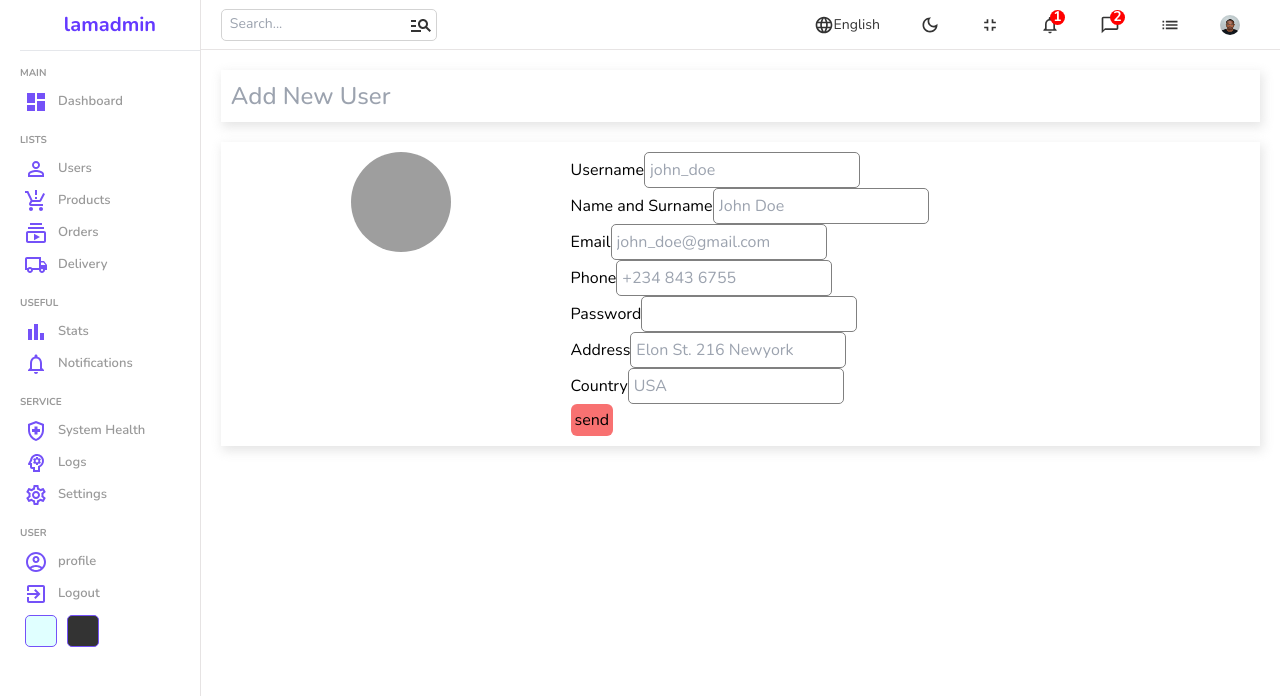
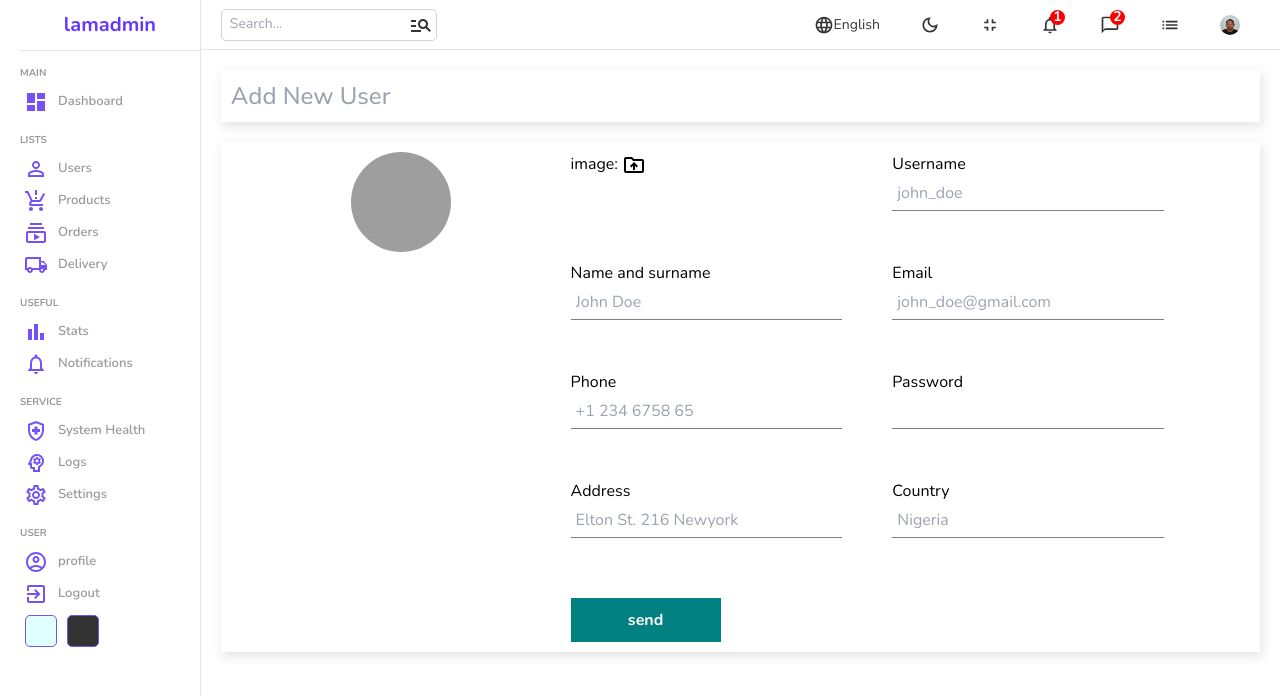
Before and after one commit to Titania01/dashboard-play, a React (Vite) app: page /users/new in a window 1280 px wide. Shown: the top 696 px of the page. Built offline with nearby package versions, Linux system fonts and the light colour scheme; grey boxes are pictures that could not be loaded.

Commit message:
feat: new-products implementation

```diff
--- a/src/App.tsx
+++ b/src/App.tsx
@@ -1,5 +1,6 @@
 import { BrowserRouter, Routes, Route } from "react-router-dom";
 import Login from "./auth/login";
+import { productInputs, userInputs } from "./organism/formsource";
 import Home from "./pages/home";
 import List from "./pages/list";
 import NewPage from "./pages/newPage";
@@ -16,12 +17,20 @@ function App() {
             <Route path="users">
               <Route index element={<List />} />
               <Route path=":userId" element={<SinglePage />} />
-              <Route path="new" element={<NewPage />} />
+              <Route
+                path="new"
+                element={<NewPage inputs={userInputs} title="Add New User" />}
+              />
             </Route>
             <Route path="products">
               <Route index element={<List />} />
               <Route path=":productId" element={<SinglePage />} />
-              <Route path="new" element={<NewPage />} />
+              <Route
+                path="new"
+                element={
+                  <NewPage inputs={productInputs} title="Add New Product" />
+                }
+              />
             </Route>
           </Route>
         </Routes>
--- /dev/null
+++ b/src/organism/formsource.ts
@@ -0,0 +1,77 @@
+
+export const userInputs = [
+  {
+    id: 1,
+    label: "Username",
+    type: "text",
+    placeholder: "john_doe",
+  },
+  {
+    id: 2,
+    label: "Name and surname",
+    type: "text",
+    placeholder: "John Doe",
+  },
+  {
+    id: 3,
+    label: "Email",
+    type: "email",
+    placeholder: "john_doe@gmail.com",
+  },
+  {
+    id: 4,
+    label: "Phone",
+    type: "text",
+    placeholder: "+1 234 6758 65",
+  },
+  {
+    id: 5,
+    label: "Password",
+    type: "password",
+  },
+  {
+    id: 6,
+    label: "Address",
+    type: "text",
+    placeholder: "Elton St. 216 Newyork",
+  },
+  {
+    id: 7,
+    label: "Country",
+    type: "text",
+    placeholder: "Nigeria",
+  },
+];
+
+export const productInputs = [
+  {
+    id: 1,
+    label: "Title",
+    type: "text",
+    placeholder: "Apple Macbook Pro",
+  },
+  {
+    id: 2,
+    label: "Description",
+    type: "text",
+    placeholder: "Description",
+  },
+  {
+    id: 3,
+    label: "Category",
+    type: "text",
+    placeholder: "Computers",
+  },
+  {
+    id: 4,
+    label: "Price",
+    type: "text",
+    placeholder: "100",
+  },
+  {
+    id: 5,
+    label: "Stock",
+    type: "text",
+    placeholder: "in stock",
+  },
+];
--- a/src/pages/newPage/index.tsx
+++ b/src/pages/newPage/index.tsx
@@ -1,17 +1,28 @@
 import Navbar from "../../organism/navbar";
 import Sidebar from "../../organism/sidebar";
 import "./newPage.scss";
+import DriveFolderUploadOutlinedIcon from "@mui/icons-material/DriveFolderUploadOutlined";
+import { useState } from "react";
 
-const NewPage = () => {
+type newScreenProps = {
+  inputs: Array<{
+    id?: number;
+    label?: string;
+    type?: string;
+    placeholder?: string;
+  }>;
+  title?: string;
+};
+
+const NewPage = ({ inputs, title }: newScreenProps) => {
+  const [file, setFile] = useState("");
   return (
     <div className="new">
       <Sidebar />
       <div className="newContainer">
         <Navbar />
         <div className="top">
-          <h1 className="font font-medium text-2xl text-gray-400">
-            Add New User
-          </h1>
+          <h1 className="font font-medium text-2xl text-gray-400">{title}</h1>
         </div>
         <div className="bottom">
           <div className="left">
@@ -23,46 +34,23 @@ const NewPage = () => {
           <div className="right">
             <form>
               <div className="formInput">
-                <label>Username</label>
-                <input type="text" placeholder="john_doe" className="inputt" />
+                <label htmlFor="file">
+                  image: <DriveFolderUploadOutlinedIcon className="icon" />
+                </label>
+                <input type="file" id="file" className="inputt hidden" />
               </div>
-              <div className="formInput">
-                <label>Name and Surname</label>
-                <input type="text" placeholder="John Doe" className="inputt" />
-              </div>
-              <div className="formInput">
-                <label>Email</label>
-                <input
-                  type="email"
-                  placeholder="john_doe@gmail.com"
-                  className="inputt"
-                />
-              </div>
-              <div className="formInput">
-                <label>Phone</label>
-                <input
-                  type="text"
-                  placeholder="+234 843 6755"
-                  className="inputt"
-                />
-              </div>
-              <div className="formInput">
-                <label>Password</label>
-                <input type="password" className="inputt" />
-              </div>
-              <div className="formInput">
-                <label>Address</label>
-                <input
-                  type="text"
-                  className="inputt"
-                  placeholder="Elon St. 216 Newyork"
-                />
-              </div>
-              <div className="formInput">
-                <label>Country</label>
-                <input type="password" className="inputt" placeholder="USA" />
-              </div>
-              <button className="bg-red-400 p-1 rounded-md">send</button>
+              {inputs.map((input) => (
+                <div className="formInput" key={input.id}>
+                  <label>{input.label}</label>
+                  <input
+                    type={input.type}
+                    className="inputt"
+                    placeholder={input.placeholder}
+                  />
+                </div>
+              ))}
+              <br />
+              <button>send</button>
             </form>
           </div>
         </div>
--- a/src/pages/newPage/newPage.scss
+++ b/src/pages/newPage/newPage.scss
@@ -5,7 +5,8 @@
   .newContainer {
     flex: 6;
 
-        .top, .bottom {
+    .top,
+    .bottom {
       box-shadow: 2px 4px 10px 1px rgba(201, 201, 201, 0.47);
       padding: 10px;
       margin: 20px;
@@ -16,7 +17,7 @@
         display: flex;
         justify-content: center;
 
-                img{
+        img {
           width: 100px;
           height: 100px;
           border-radius: 50%;
@@ -27,16 +28,33 @@
       .right {
         flex: 2;
 
+        form {
+          display: flex;
+          flex-wrap: wrap;
+          gap: 50px;
+
           .formInput {
-                    margin-right: 5px;
+            width: 40%;
 
+            .icon {
+                cursor: pointer;
+            }
+            .inputt {
+              border-bottom: 1px solid gray;
+              outline: none;
+              padding: 5px;
+              width: 100%;
+            }
+          }
 
-                    .inputt {
-                        border: 1px solid gray;
-                        outline: none;
-                        border-radius: 5px;
-                        padding: 5px;
-
+          button {
+              width: 150px;
+              background-color: teal;
+              color: white;
+              padding: 10px;
+              font-weight: bold;
+              cursor: pointer;
+              margin-top: 10px;
           }
         }
       }
```
Lines whose indentation alone changed are shown as unchanged.
